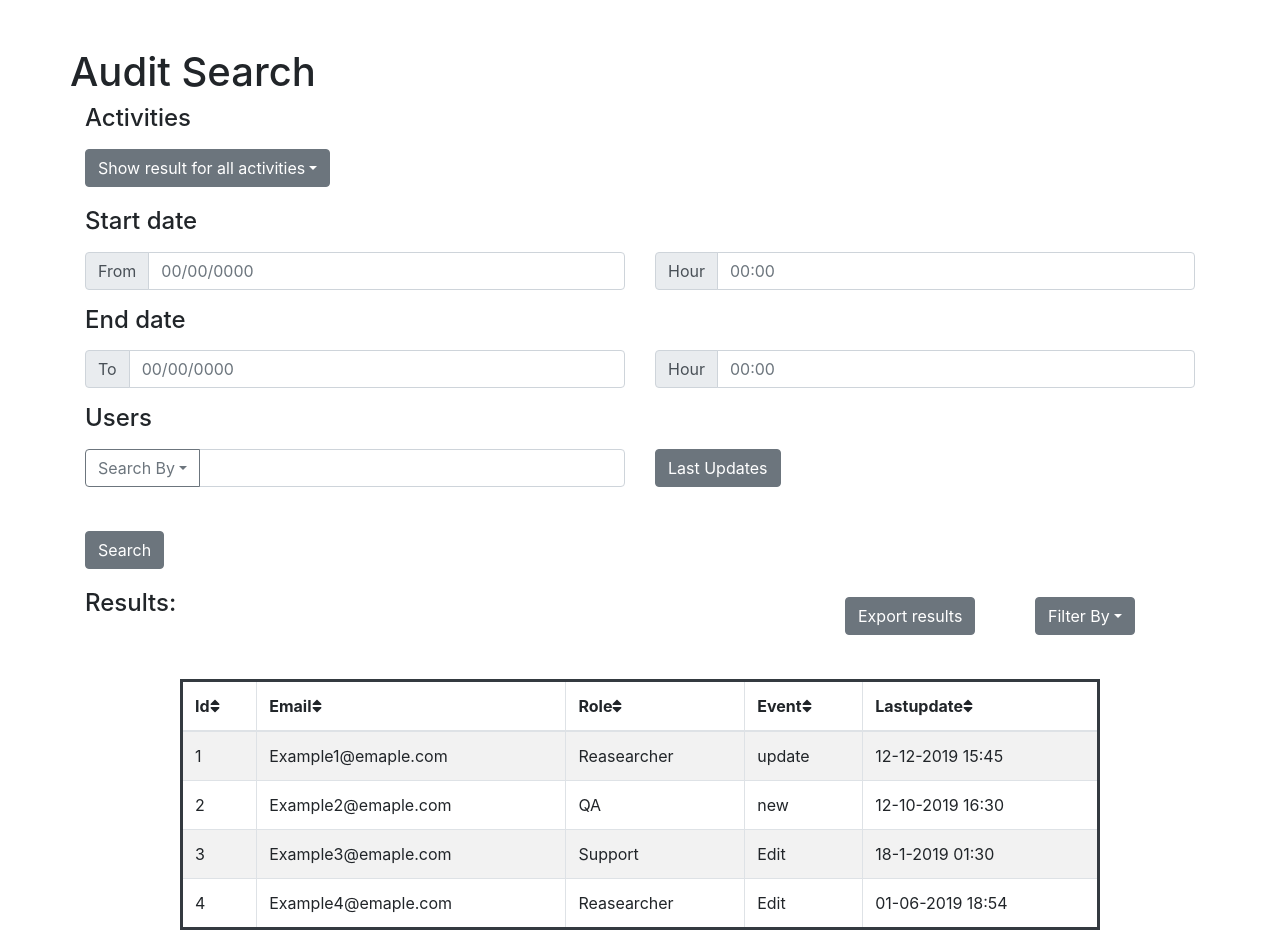
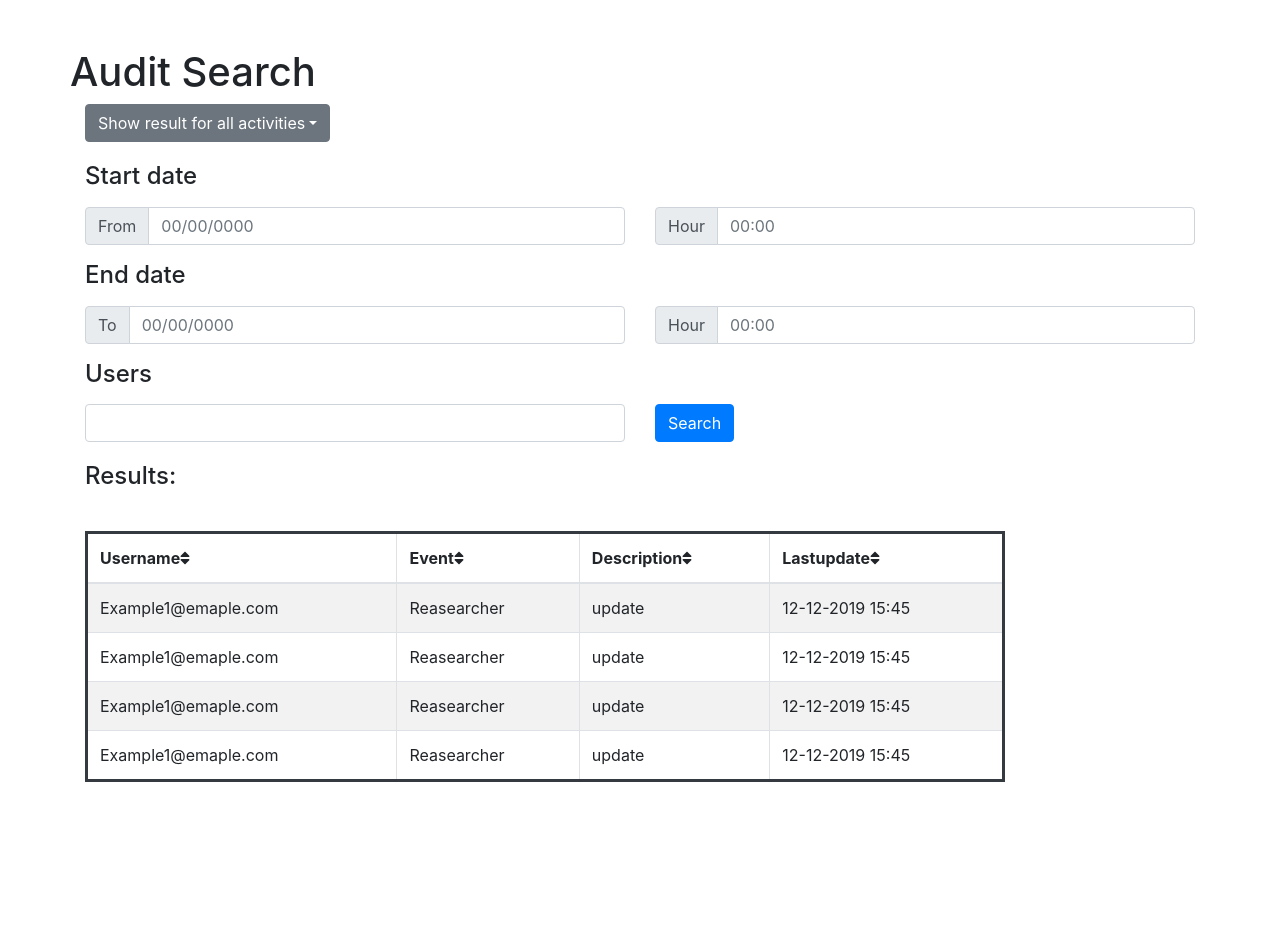
Before and after one commit to ShaharGrauman/radware-client, a React (Create React App) app in the folder client/: page /audit in a window 1280 px wide. After the commit the page ends 800 px from the top, so only its background shows below. Built offline with nearby package versions, Linux system fonts and the light colour scheme.

Commit message:
modified Audit page

```diff
--- a/client/src/components/admin/Audit.js
+++ b/client/src/components/admin/Audit.js
@@ -11,24 +11,24 @@ export default class Audit extends React.Component {
     constructor(props) {
         super(props);
         this.data = [
-            { id: '1', Email: 'Example1@emaple.com', role: 'Reasearcher', Event: 'update', Lastupdate: '12-12-2019 15:45' },
-            { id: '2', Email: 'Example2@emaple.com', role: 'QA', Event: 'new', Lastupdate: '12-10-2019 16:30' },
-            { id: '3', Email: 'Example3@emaple.com', role: 'Support', Event: 'Edit', Lastupdate: '18-1-2019 01:30' },
-            { id: '4', Email: 'Example4@emaple.com', role: 'Reasearcher', Event: 'Edit', Lastupdate: '01-06-2019 18:54' }
+            { Username: 'Example1@emaple.com', Event: 'Reasearcher', Description: 'update', Lastupdate: '12-12-2019 15:45' },
+            { Username: 'Example1@emaple.com', Event: 'Reasearcher', Description: 'update', Lastupdate: '12-12-2019 15:45' },
+            { Username: 'Example1@emaple.com', Event: 'Reasearcher', Description: 'update', Lastupdate: '12-12-2019 15:45' },
+            { Username: 'Example1@emaple.com', Event: 'Reasearcher', Description: 'update', Lastupdate: '12-12-2019 15:45' }
         ];
-        this.roleHeader = ['id' , 'Email' , 'role' , 'Event' , 'Lastupdate'];
+        this.roleHeader = ['Username', 'Event', 'Description', 'Lastupdate'];
     }
 
     render() {
         return (
             <form >
                 <form>
-                    <div className=" ">
+                    <div className="">
                         <div className="container mt-5">
-                            <div class="row  ">
+                            <div className="row  ">
                                 <h1>Audit Search</h1>
                             </div>
-                            <label for="basic-url"><h4>Activities</h4></label>
+                            {/* <label for="basic-url"><h4>Activities</h4></label> */}
 
                             <div className="row">
                                 <div className="col-md-6">
@@ -41,10 +41,10 @@ export default class Audit extends React.Component {
                                                     id={`dropdown-variants-${variant}`}
                                                     key={variant}
                                                 >
-                                                    <Dropdown.Item eventKey="1"> Signature</Dropdown.Item>
-                                                    <Dropdown.Item eventKey="2"> Users</Dropdown.Item>
-                                                    <Dropdown.Item eventKey="3"> QA</Dropdown.Item>
-                                                    <Dropdown.Item eventKey="4"> Roles</Dropdown.Item>
+                                                    <Dropdown.Item eventKey="1"> Event1</Dropdown.Item>
+                                                    <Dropdown.Item eventKey="2"> Event2</Dropdown.Item>
+                                                    <Dropdown.Item eventKey="3"> Event3</Dropdown.Item>
+                                                    <Dropdown.Item eventKey="4"> Event4</Dropdown.Item>
                                                     <Dropdown.Item eventKey="5">All </Dropdown.Item>
                                                 </DropdownButton>
                                             ),
@@ -58,14 +58,14 @@ export default class Audit extends React.Component {
 
                             <div className="row">
                                 <div className="col-md-6">
-                                    <div class="input-group mb-3">
-                                        <div class="input-group-prepend">
-                                            <span class="input-group-text" id="basic-addon3">From</span>
+                                    <div className="input-group mb-3">
+                                        <div className="input-group-prepend">
+                                            <span className="input-group-text" id="basic-addon3">From</span>
                                         </div>
                                         <input
                                             type="text"
                                             name="startDate"
-                                            class="form-control"
+                                            className="form-control"
                                             placeholder="00/00/0000"
                                             aria-describedby="basic-addon3"
                                             onChange={this.changeHandler}
@@ -73,13 +73,13 @@ export default class Audit extends React.Component {
                                     </div>
                                 </div>
                                 <div className="col-md-6">
-                                    <div class="input-group mb-3">
-                                        <div class="input-group-prepend">
-                                            <span class="input-group-text" id="basic-addon3">Hour</span>
+                                    <div className="input-group mb-3">
+                                        <div className="input-group-prepend">
+                                            <span className="input-group-text" id="basic-addon3">Hour</span>
                                         </div>
                                         <input
                                             type="text"
-                                            class="form-control"
+                                            className="form-control"
                                             placeholder="00:00"
                                             aria-describedby="basic-addon3"
                                         />
@@ -89,14 +89,14 @@ export default class Audit extends React.Component {
                             <label for="basic-url"><h4>End date</h4></label>
                             <div className="row">
                                 <div className="col-md-6">
-                                    <div class="input-group mb-3">
-                                        <div class="input-group-prepend">
-                                            <span class="input-group-text" >To</span>
+                                    <div className="input-group mb-3">
+                                        <div className="input-group-prepend">
+                                            <span className="input-group-text" >To</span>
                                         </div>
                                         <input
                                             type="text"
                                             name="endDate"
-                                            class="form-control"
+                                            className="form-control"
                                             placeholder="00/00/0000"
                                             aria-describedby="basic-addon3"
                                             onChange={this.changeHandler}
@@ -105,13 +105,13 @@ export default class Audit extends React.Component {
                                 </div>
 
                                 <div className="col-md-6">
-                                    <div class="input-group mb-3">
-                                        <div class="input-group-prepend">
-                                            <span class="input-group-text" id="basic-addon3">Hour</span>
+                                    <div className="input-group mb-3">
+                                        <div className="input-group-prepend">
+                                            <span className="input-group-text" id="basic-addon3">Hour</span>
                                         </div>
                                         <input
                                             type="text"
-                                            class="form-control"
+                                            className="form-control"
                                             placeholder="00:00"
                                             aria-describedby="basic-addon3"
                                         />
@@ -125,98 +125,36 @@ export default class Audit extends React.Component {
                                 <div className="col-md-6">
                                     <>
                                         <InputGroup className="mb-3">
-                                            <DropdownButton
-                                                as={InputGroup.Prepend}
-                                                variant="outline-secondary"
-                                                title="Search By"
-                                                id="input-group-dropdown-1"
-                                                onChange={this.changeHandler}
-                                            >
-                                                <Dropdown.Item href="#">Id</Dropdown.Item>
-                                                <Dropdown.Item href="#">Email</Dropdown.Item>
-                                                <Dropdown.Item href="#">Role</Dropdown.Item>
-                                                <Dropdown.Item href="#">Premissions</Dropdown.Item>
 
-                                            </DropdownButton>
-                                            <FormControl aria-describedby="basic-addon1" name='id' onChange={this.changeHandler} />
+                                           <FormControl aria-describedby="basic-addon1" name='id' onChange={this.changeHandler} />
                                         </InputGroup>
 
                                     </>
                                 </div>
-                                <div className="col-md-6">
-                                    <button type="button" class="btn btn-secondary" onClick={this.lastUpdateHandler}>Last Updates</button>
-                                </div>
-                            </div>
-
-                            <div className="row">
-                                <div className="col">
-
-                                </div>
-                            </div>
-
-                            <div className="row">
                                 <div className="col-md-6 ">
                                     <button
                                         type="submit"
-                                        class="btn btn-secondary mt-2"
+                                        className="btn btn-primary"
                                         onClick={this.submitHandler}>
-
                                         Search
                                             </button>
                                 </div>
                             </div>
 
-                            <div className="row">
-                                <div className="col-md-8">
-
-                                </div>
-
-                            </div>
-                            <div className="row">
+                             <div className="row">
 
                                 <div className="col-md-8">
                                     <label for="basic-url"><h4>Results:</h4></label>
 
                                 </div>
-                                <div className="col-md-2">
-                                    <button type="button" class="btn btn-secondary mt-2">Export results</button>
-                                </div>
-                                <div className="col-md-2">
-                                    <ButtonToolbar>
-                                        {['Secondary'].map(
-                                            variant => (
-                                                <DropdownButton
-                                                    title={'Filter By'}
-                                                    variant={variant.toLowerCase()}
-                                                    id={`dropdown-variants-${variant}`}
-                                                    key={variant}
-                                                    className="mt-2"
-                                                    onSelect={this.filterHandler}
-                                                >
-                                                    <Dropdown.Item eventKey="new">New </Dropdown.Item>
-                                                    <Dropdown.Item eventKey="update">Updated </Dropdown.Item>
-                                                    <Dropdown.Item eventKey="Edit">Edit </Dropdown.Item>
-                                                    <Dropdown.Item eventKey="Exported">Exported</Dropdown.Item>
-                                                    <Dropdown.Item eventKey="All">All</Dropdown.Item>
-                                                </DropdownButton>
-                                            ),
-                                        )}
-                                    </ButtonToolbar>
 
-                                </div>
 
                             </div>
                             <div className="row">
-
-                                <div className="col-md-1 mt-4">
-                                </div>
                                 <div className="col-md-10 mt-4">
 
-                                    <Table header = {this.roleHeader} data={this.data} />
+                                    <Table header={this.roleHeader} data={this.data} />
 
-
-                                </div>
-                                <div className="col-md-1 mt-4">
 
                                 </div>
                             </div>
```
